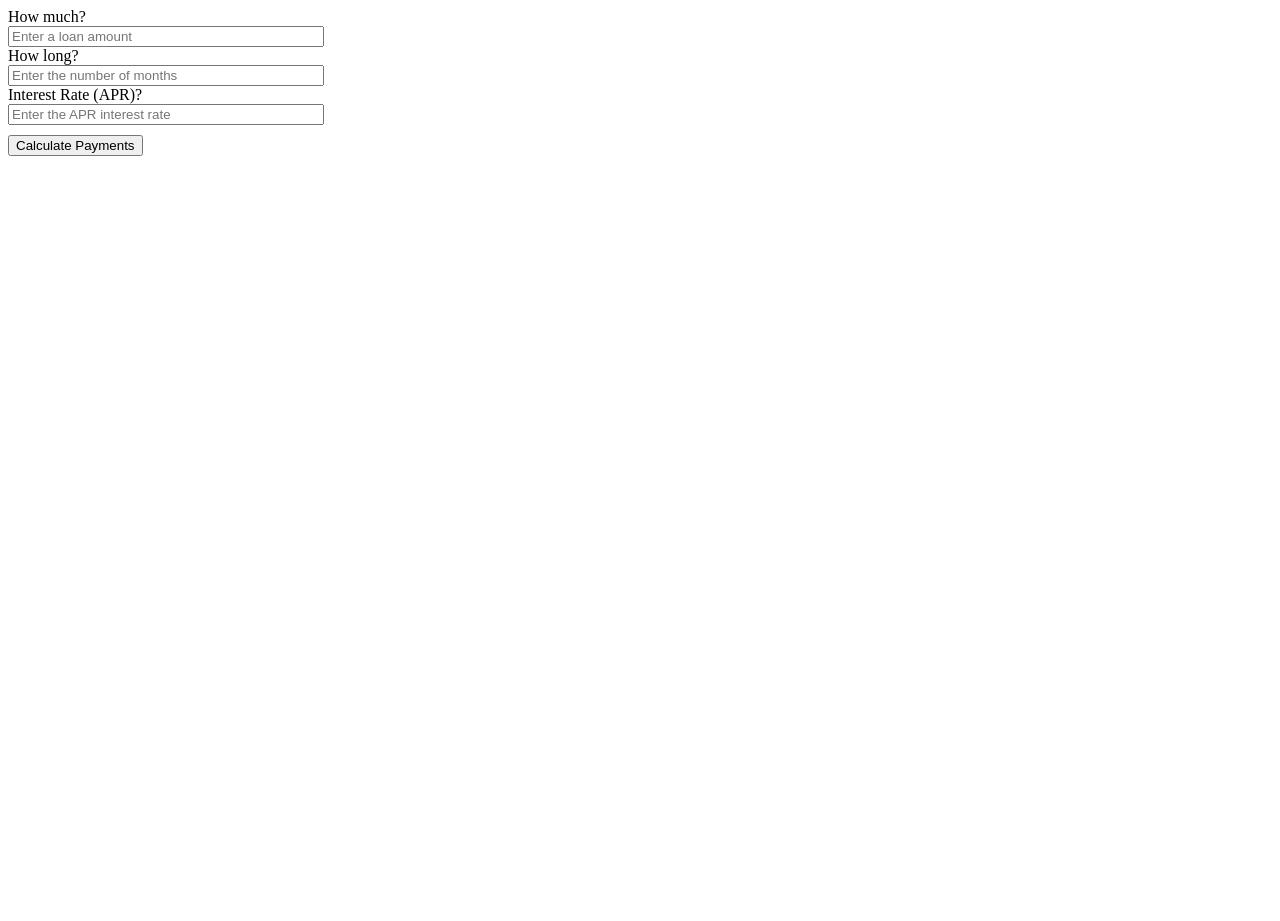
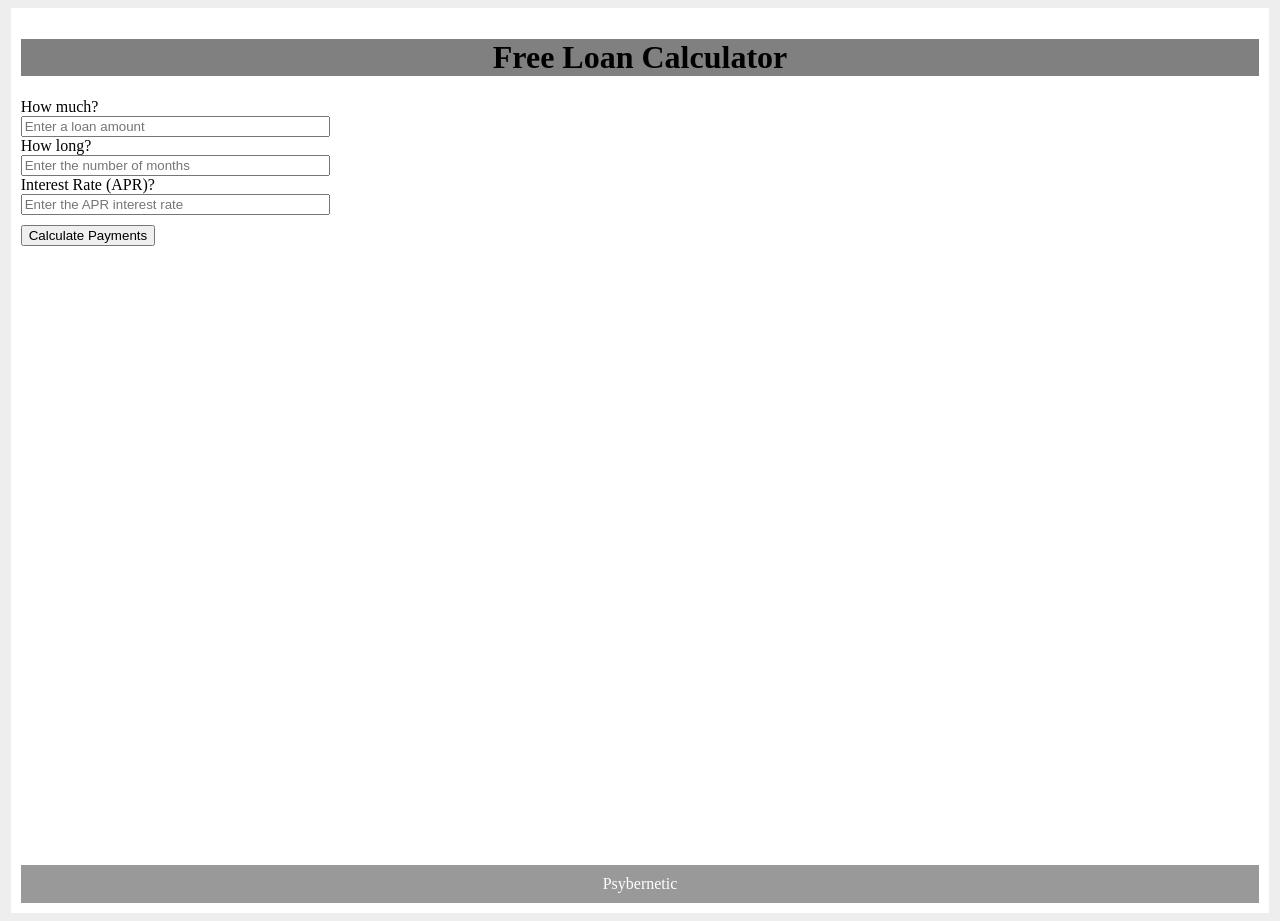
Before and after one commit to 5i6/loan-repayments-calculator, a plain HTML site: page index.html in a window 1280 px wide. Before the commit the page ends 800 px from the top, so only its background shows below. Drawn offline with Linux system fonts and the light colour scheme.

Commit message:
Add some styles

```diff
--- a/index.html
+++ b/index.html
@@ -5,26 +5,15 @@
     <meta http-equiv="X-UA-Compatible" content="ie=edge">
     <title>Free Loan Calculator</title>
 
-    <style type="text/css">
-        /* TODO: Add styles! */
-
-        input[type=text] {
-            width: 100%;
-            display: inline-block;
-        }
-
-        #loanDetails {
-            width: 25%;
-        }
-
-        input[type=submit] {
-            margin-top: 10px;
-        }
-
-    </style>
+    <link rel="stylesheet" type="text/css" href="style.css" />
 </head>
 <body>
 
+    <div id="container">
+        <div id="header">
+            <h1>Free Loan Calculator</h1>
+        </div>
+        <div id="content">
             <div id="app">
                 <div id="loanDetails">
                     <label for="loanAmount">How much?</label>
@@ -45,6 +34,13 @@
                     <li id="loanCost"></li>
                 </ul>
             </div>
+        </div>
+        <div id="footer">
+            Psybernetic
+        </div>
+    </div>
+
+
 
     <script type="text/javascript" lang="Javascript">
 
--- /dev/null
+++ b/style.css
@@ -0,0 +1,56 @@
+body {
+    background-color: #EEE;
+}
+
+input[type=text] {
+    width: 100%;
+    display: inline-block;
+}
+
+input[type=submit] {
+    margin-top: 10px;
+}
+
+#loanDetails {
+    width: 25%;
+}
+
+#header {
+    background-color: grey;
+    color : black;
+    text-align: center;
+}
+
+#container {
+    width: 98%;
+    margin-left: auto;
+    margin-right: auto;
+
+    padding: 10px;
+    background-color: white;
+}
+
+#loanPaymentsInfo {
+    clear: both;
+    width: 800px;
+    float: left;
+
+    list-style-type: none;
+    padding: 0px;
+
+    margin-top: 2em;
+    font-family: sans-serif;
+    font-size: medium;
+}
+
+#footer {
+    clear: both;
+    padding: 10px;
+    background-color: #999;
+    color: white;
+
+
+    margin-top: 50%;
+
+    text-align: center;
+}
```
Lines whose indentation alone changed are shown as unchanged.
